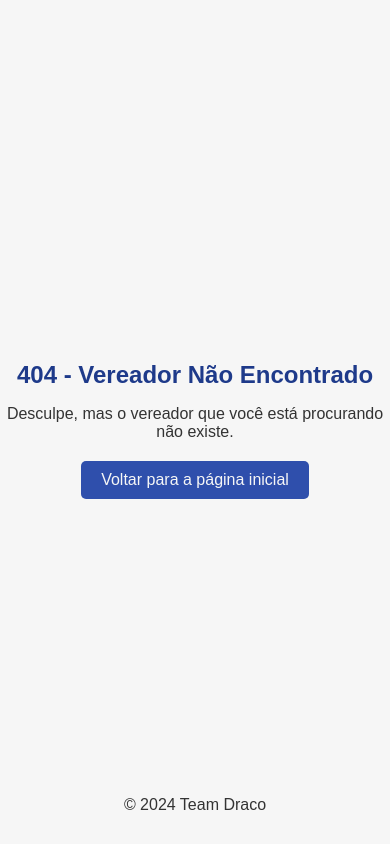
After one commit to Draco-Imperium/API_FATEC1, a Flask app: template app/templates/404.html in a window 390 px wide. The commit adds this page. Run offline with Flask 3, Linux system fonts and the light colour scheme; the template is opened without the code that fills it, so the values that code supplies are empty.

```diff
--- a/app/app.py
+++ b/app/app.py
@@ -1,7 +1,7 @@
 from flask import Flask, render_template, request
 import sys
-import requests
 from getFunctions import *
+
 sys.setrecursionlimit(1500)
 
 app = Flask(__name__)
@@ -18,9 +18,9 @@ def vereadores_geral():
 @app.route('/vereadores_perfil/<int:parlamentar_id>')
 def vereadores_perfil(parlamentar_id):
     parlamentar = get_parlamentar_por_id(parlamentar_id)
+    if parlamentar is None:
+        return render_template('404.html'), 404
     return render_template('vereadores_perfil.html', parlamentar=parlamentar)
-
-
 
 @app.route('/proposicoes')
 def proposicoes():
--- /dev/null
+++ b/app/templates/404.html
@@ -0,0 +1,67 @@
+<!DOCTYPE html>
+<html lang="pt-br">
+<head>
+    <meta charset="UTF-8">
+    <meta name="viewport" content="width=device-width, initial-scale=1.0">
+    <title>404 - Vereador Não Encontrado</title>
+    <style>
+        html, body {
+            height: 100%;
+            margin: 0;
+            padding: 0;
+            display: flex;
+            flex-direction: column;
+            justify-content: center;
+            align-items: center;
+            background-color: #f6f6f6;
+            font-family: "Poppins", sans-serif;
+            text-align: center;
+        }
+
+        h1 {
+            font-size: 24px;
+            color: #1e3a8a;
+            margin-bottom: 14px;
+        }
+
+        p {
+            font-size: 16px;
+            color: #333333;
+            margin-bottom: 20px;
+        }
+
+        a {
+            display: inline-block;
+            padding: 10px 20px;
+            background-color: #2f4fac;
+            color: #f6f6f6;
+            text-decoration: none;
+            border-radius: 5px;
+            transition: background-color 0.3s ease;
+        }
+
+        a:hover {
+            background-color: #60a5fa;
+        }
+
+        footer {
+            position: absolute;
+            bottom: 10px;
+            width: 100%;
+            text-align: center;
+            font-size: 12px;
+            color: #333333;
+        }
+    </style>
+</head>
+<body>
+    <div>
+        <h1>404 - Vereador Não Encontrado</h1>
+        <p>Desculpe, mas o vereador que você está procurando não existe.</p>
+        <a href="/">Voltar para a página inicial</a>
+    </div>
+    <footer>
+        <p>&copy; 2024 Team Draco</p>
+    </footer>
+</body>
+</html>
```
Also changed, not shown: app/getFunctions.py (+11 -9 lines), app/templates/vereadores_perfil.html (+1 -7 lines), 1 other file.
